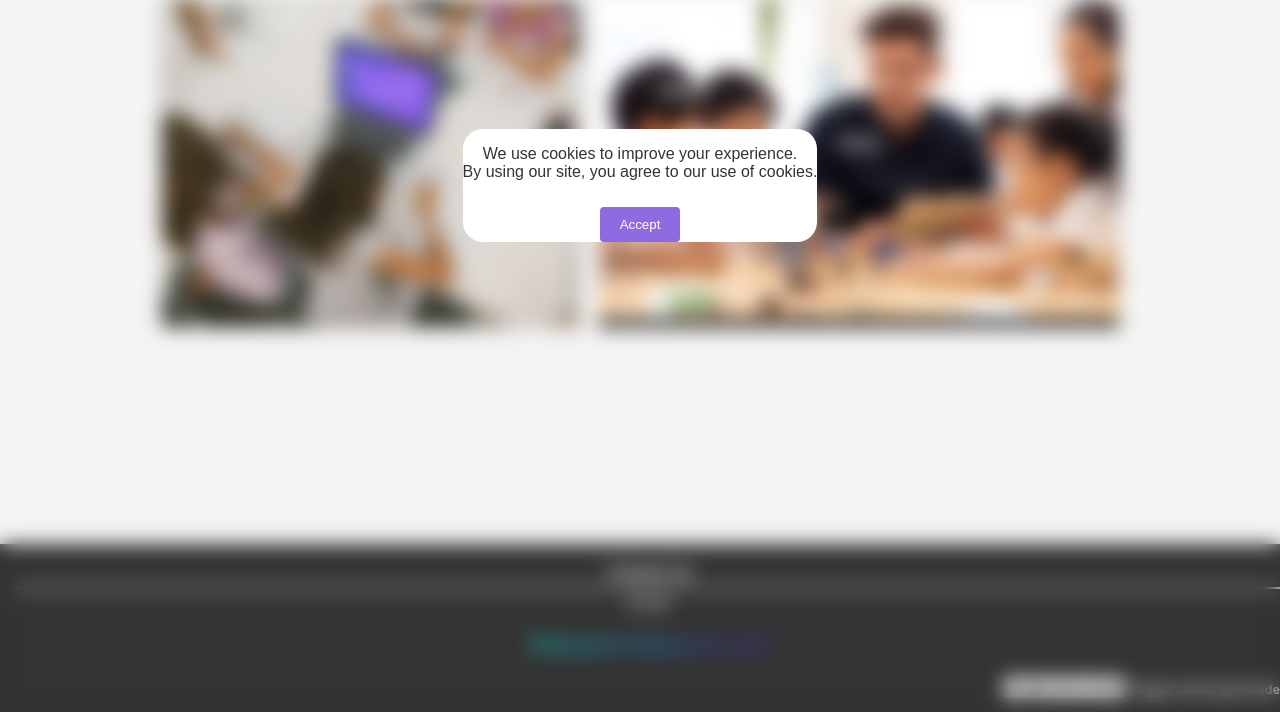
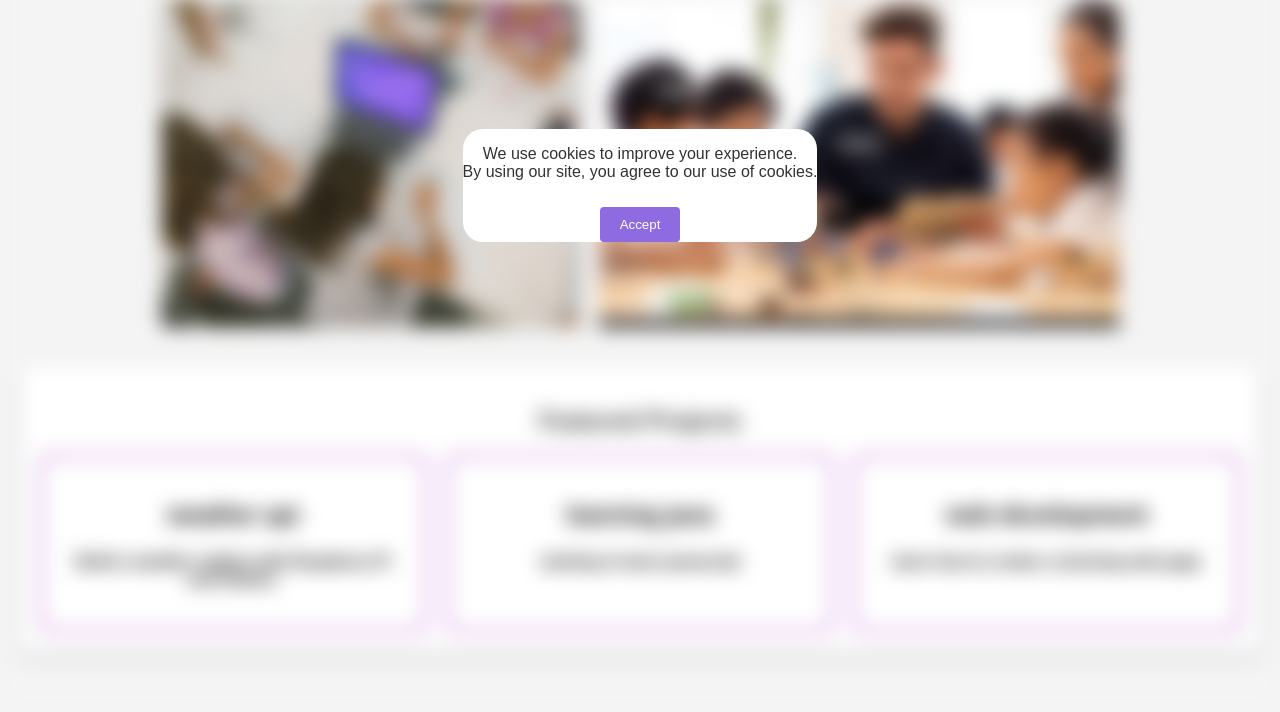
Before and after one commit to khanya-mcfadden/os-practice-framework, a Flask app: page / in a window 1280 px wide. Shown: the part 342-1054 px from the top of the page. Run offline with Flask 3, Linux system fonts and the light colour scheme.

Commit message:
Add featured projects section and enhance project card styles in index.html and main.css

```diff
--- a/Templates/about.html
+++ b/Templates/about.html
@@ -24,7 +24,7 @@
 <style>
     .map-container {
         margin: 3rem auto;
-        margin-bottom: 200px;
+        margin-bottom: 50px;
         max-width: 800px;
         overflow: hidden;
         position: relative;
@@ -62,7 +62,7 @@
     .about-us h2 {
         font-size: 2.5rem;
         color: #1F2937;
-        margin-bottom: 1.5rem;
+        margin-bottom: 50px;
         font-weight: 700;
         background: linear-gradient(to right, #1F2937, #4B5563);
         -webkit-background-clip: text;
--- a/Templates/index.html
+++ b/Templates/index.html
@@ -8,8 +8,7 @@
   </head>
 
   <body>
-    <div class="welcome ">
-
+    <div class="welcome">
       <div style="display: flex; align-items: center; justify-content: center">
         <h1>Welcome to my website framework!</h1>
         <img
@@ -21,7 +20,7 @@
       </div>
     </div>
 
-    <nav class="nav" >
+    <nav class="nav">
       <a href="/" style="color: #c9c8c8">Home</a>
       <a href="/about" style="color: #c9c8c8">About</a>
       <a href="/courses" style="color: #c9c8c8">courses</a>
@@ -58,6 +57,31 @@
       </div>
     </div>
 
+    <section id="projects" class="section bg-light">
+      <div class="container" style="max-width: 1200px; margin: bottom">
+        <h2 style="text-align: center">Featured Projects</h2>
+        <div
+          class="projects-grid"
+          style="display: flex; gap: 20px; justify-content: center"
+        >
+          <div class="project-card" style="flex: 1; width: 500px">
+            <h3>weather api</h3>
+            <h4>Build a weather station with Raspberry Pi and Python.</h4>
+          </div>
+          <div class="project-card" style="flex: 1; width: 500px">
+            <h3>learning java</h3>
+            <h4>
+              starting to learn javascript
+            </h4>
+          </div>
+          <div class="project-card" style="flex: 1; width: 500px">
+            <h3>web development</h3>
+            <h4>learn how to create a stunning web page</h4>
+          </div>
+        </div>
+      </div>
+    </section>
+
     {% if not request.cookies.get('cookie_consent') %}
     <div
       id="cookie-consent"
@@ -90,24 +114,38 @@
     {% endif %} {% endblock %}
     <div class="footer">
       <footer>
-        <section id="themes" style="padding: 5px">
-          <h4 style="margin: 5px 0">Contact Us</h4>
-          <hr style="margin: 5px 0" />
-           Email:
-           <p class="synth-wave-text" >
-
+        <section id="themes" style="padding: 1px">
+         <h4 style="margin: 1px 0">Contact Us</h4>
+          <hr style="margin: 1px 0" />
+          Email:
+          <p class="synth-wave-text">
             <a href="mailto:khanyamcf@gmail.com">khanyamcf@gmail.com</a>
           </p>
-          <h5 style="margin: 5px; float: right">Toggle Dark/Light Mode</h5>
+            <h5 style="margin: 1px; font-size: 12px">Toggle Dark/Light Mode</h5>
             <button
             class="toggle style"
             onclick="toggleDarkMode()"
-            style="margin-bottom: 1px; float: right"
+            style="margin-bottom: 1px; font-size: 12px"
             >
             Toggle dark mode
             </button>
+
+        <script>
+          const footer = document.querySelector('.footer');
+          let lastScrollTop = 0;
+
+          window.addEventListener('scroll', function() {
+            let scrollTop = window.pageYOffset || document.documentElement.scrollTop;
+            if (scrollTop < lastScrollTop) {
+              footer.classList.remove('hidden');
+            } else {
+              footer.classList.add('hidden');
+            }
+            lastScrollTop = scrollTop;
+          });
+        </script>
+
         </section>
-
         <script>
           function toggleDarkMode() {
             var elements = document.querySelectorAll(
--- a/Templates/weather_page.html
+++ b/Templates/weather_page.html
@@ -162,6 +162,7 @@
         display: flex;
         justify-content:space-around;
         height: 500px;
+        margin-bottom: 30px;
         align-items: center;
         text-align: center;
         box-shadow: #ffffff;
--- a/static/main.css
+++ b/static/main.css
@@ -3,9 +3,7 @@
     display: none;
 }
 .synth-wave-text, .synth-wave-text * {
-    font-family: "Arial", sans-serif;
-    font-size: 1.2em;
-    text-decoration: none;
+    font-size: 1em;  text-decoration: none;
     background: linear-gradient(90deg, #ff00cc, #333399, #00ffcc,#333399, #ff00cc);
     background-size: 400%;
     color: white;
@@ -26,6 +24,39 @@
         background-position: 0% 50%;
     }
 }
+.projects-grid {
+    display: grid;
+    grid-template-columns: repeat(auto-fit, minmax(250px, 1fr));
+    gap: 20px;
+  }
+
+  .project-card {
+    border: 2px solid #a32cc4;
+    border-radius: 8px;
+    padding: 20px;
+    background-color: white;
+    text-align: center;
+    transition: transform 0.3s, box-shadow 0.3s;
+  }
+
+  .project-card:hover {
+    transform: scale(1.05);
+    box-shadow: 0 4px 12px rgba(0, 0, 0, 0.1);
+  }
+
+  .project-card h3 {
+    color: black;
+    font-size: 1.5rem;
+  }
+
+  .project-card p {
+    font-size: 1.1rem;
+  }
+  .project-card h4 {
+    color: black;
+  }
+
+
 
 .gradient-navbar {
     background: linear-gradient(90deg, #ff00cc, #333399, #00ffcc, #333399, #ff00cc);
@@ -162,6 +193,13 @@ body.dark-mode {
 
 .form-group {
     margin-bottom: 20px;
+}
+.footer {
+    transition: transform 0.3s ease-in-out;
+}
+
+.footer.hidden {
+    transform: translateY(100%);
 }
 
 .form-group input,
```
